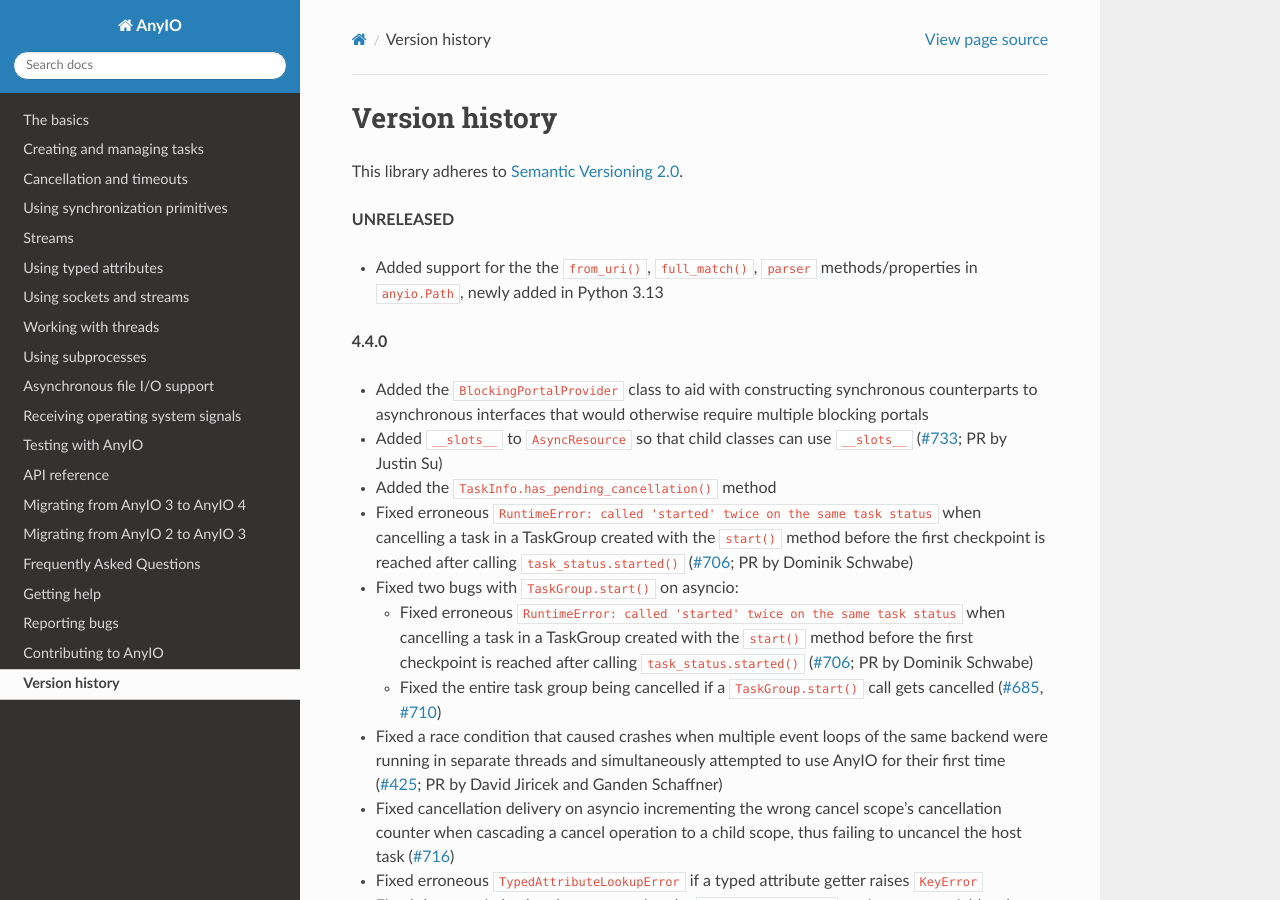
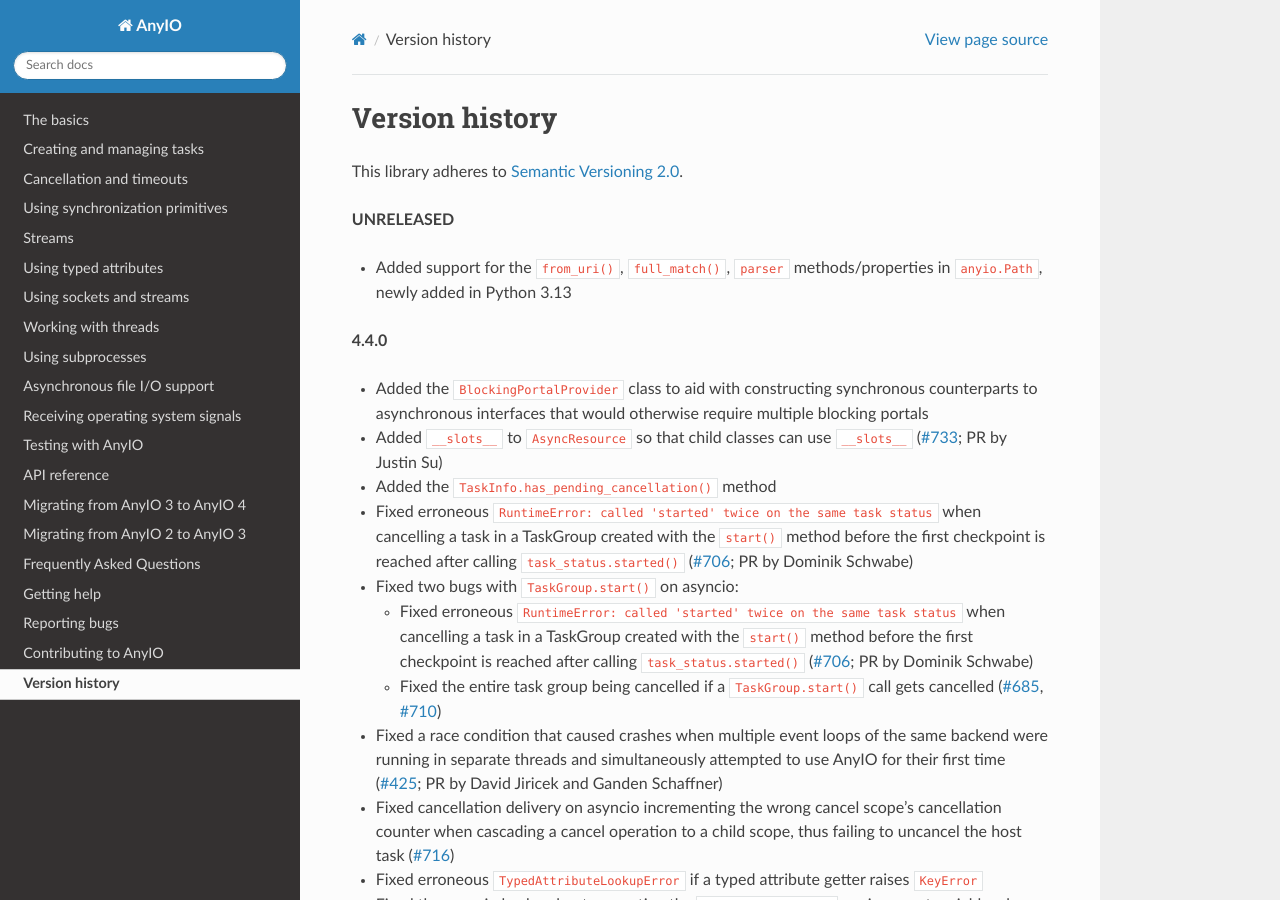
Before and after one commit to agronholm/anyio, a Sphinx documentation site: the page built from docs/versionhistory.rst, in a window 1280 px wide and 900 px high. Built offline with Sphinx 7.4.7 and the Read the Docs theme 2.0.0, drawn with Linux system fonts in a browser that asks for light colours; the version number could not be read and is left out.

Commit message:
Removed extra "the"

```diff
--- a/docs/versionhistory.rst
+++ b/docs/versionhistory.rst
@@ -5,8 +5,8 @@ This library adheres to `Semantic Versioning 2.0 <http://semver.org/>`_.
 
 **UNRELEASED**
 
-- Added support for the the ``from_uri()``, ``full_match()``, ``parser``
-  methods/properties in ``anyio.Path``, newly added in Python 3.13
+- Added support for the ``from_uri()``, ``full_match()``, ``parser`` methods/properties
+  in ``anyio.Path``, newly added in Python 3.13
 
 **4.4.0**
 
```
